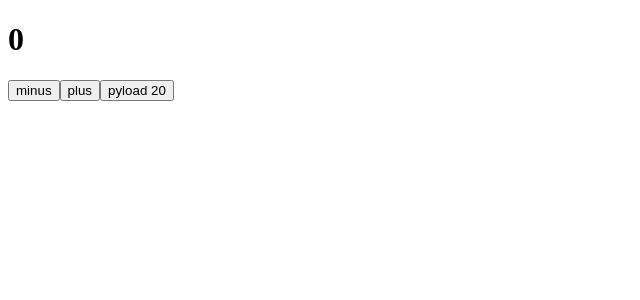
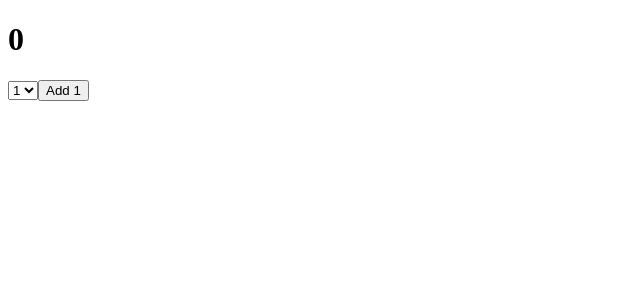
Before and after one commit to Abduazimkhoja/ReactLessons, a React (Create React App) app: page / in a window 1280 px wide. Shown: the top 300 px of the page, without its empty margins (0-640 px from the left). Built offline with nearby package versions, Linux system fonts and the light colour scheme.

Commit message:
useReduce homework

```diff
--- a/src/lesson/index.jsx
+++ b/src/lesson/index.jsx
@@ -1,29 +1,33 @@
-import React, { useReducer } from "react";
+import React, { useReducer, useState } from "react";
 
 export default function Lesson() {
-   // const [counter, dispatch] = useReducer(()=>{}, 0) // dispatch запускает callback function
+   const [counter, dispatch] = useReducer((state, action) => action, {
+      selected: 1,
+      count: 0,
+   });
 
-   // const [counter, dispatch] = useReducer(() => "callback", 0);
-   // return callback присваивается в counter
+   let { count, selected } = counter;
 
-   const reducer = (state, action) =>
-      ({
-         plus: state + (action.payload || 1),
-         minus: state - (action.payload || 1),
-         state,
-      }[action.type || "state"]);
-
-   const [counter, dispatch] = useReducer(reducer, 0);
-   // у callback есть 2 параметра. первый это само значение, второе это параметр указаный в despatch
-
-   // return callback присваивается в counter
    return (
       <div>
-         <h1>{counter}</h1>
-         <button onClick={() => dispatch({ type: "minus" })}>minus</button>
-         <button onClick={() => dispatch({ type: "plus" })}>plus</button>
-         <button onClick={() => dispatch({ type: "plus", payload: 20 })}>
-            pyload 20
+         <h1>{counter.count}</h1>
+
+         <select
+            onChange={({ target: { value } }) =>
+               dispatch({ ...counter, selected: +value })
+            }
+         >
+            <option value="1">1</option>
+            <option value="2">2</option>
+            <option value="3">3</option>
+            <option value="4">4</option>
+            <option value="5">5</option>
+         </select>
+
+         <button
+            onClick={() => dispatch({ ...counter, count: count + selected })}
+         >
+            Add {selected}
          </button>
       </div>
    );
```
